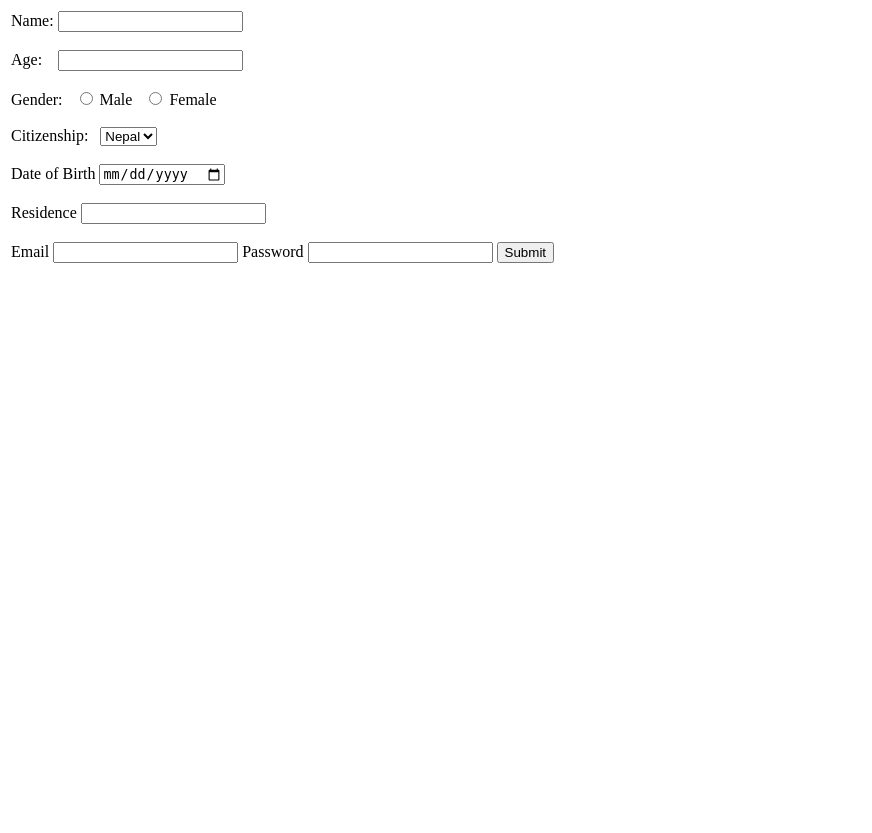
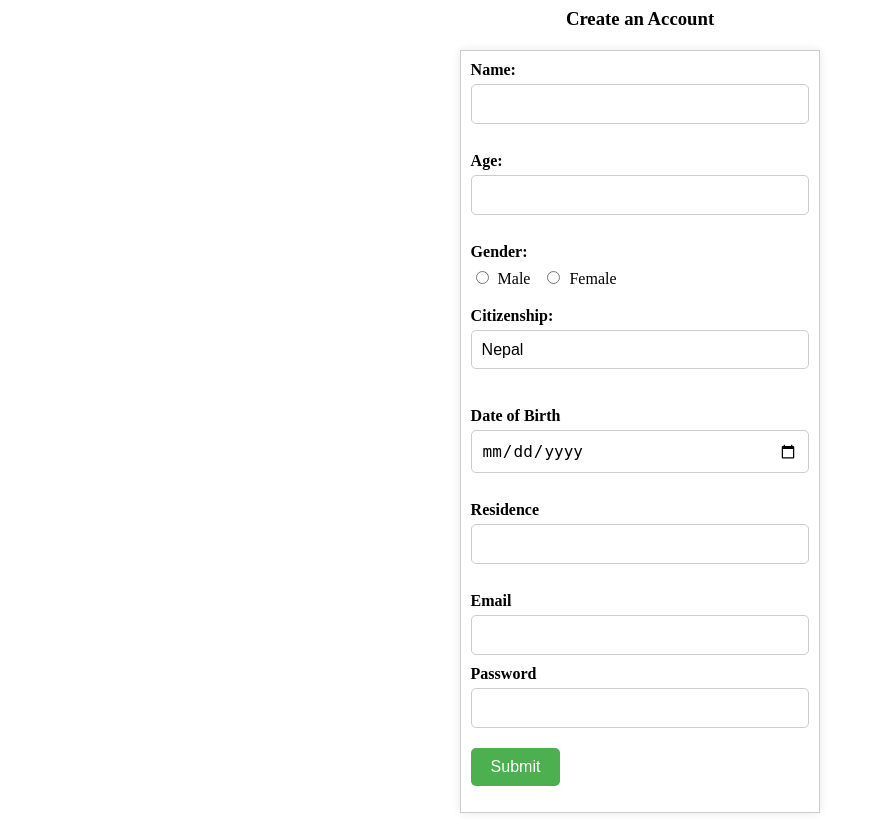
Before and after one commit to iloveginger/Php-Project, a PHP site: page /register.php in a window 1280 px wide. Shown: the whole page, without its empty margins (0-872 px from the left). Before the commit the page ends 263 px from the top, so only its background shows below. Run offline with PHP 8.4, Linux system fonts and the light colour scheme.

Commit message:
Add files via upload

```diff
--- a/register.php
+++ b/register.php
@@ -1,3 +1,111 @@
+<html>
+
+<body>
+    <style>
+/* Apply basic styles to the form elements */
+form label {
+  display: block;
+  margin-bottom: 5px;
+  font-weight: bold;
+}
+
+form input[type="text"],
+form input[type="email"],
+form input[type="password"],
+form select {
+  width: 100%;
+  padding: 10px;
+  border-radius: 5px;
+  border: 1px solid #ccc;
+  margin-bottom: 10px;
+  font-size: 16px;
+}
+
+form input[type="number"] {
+  width: 100%;
+  padding: 10px;
+  border-radius: 5px;
+  border: 1px solid #ccc;
+  margin-bottom: 10px;
+  font-size: 16px;
+}
+
+form input[type="radio"] {
+  margin: 5px;
+}
+
+form label[for="date"],
+form label[for="residence"] {
+  margin-top: 10px;
+  display: inline-block;
+}
+
+form input[type="date"] {
+  width: 100%;
+  padding: 10px;
+  border-radius: 5px;
+  border: 1px solid #ccc;
+  margin-bottom: 10px;
+  font-size: 16px;
+}
+
+/* Style the submit button */
+form input[type="submit"] {
+  background-color: #4CAF50;
+  color: #fff;
+  padding: 10px 20px;
+  border: none;
+  border-radius: 5px;
+  cursor: pointer;
+  font-size: 16px;
+  margin-top: 10px;
+}
+
+/* Style the table and table cell */
+table {
+  margin: 20px auto;
+  max-width: 800px;
+  background-color: #fff;
+  border-collapse: collapse;
+  border-radius: 5px;
+  box-shadow: 0 0 10px rgba(0, 0, 0, 0.1);
+}
+
+table td {
+  padding: 10px;
+  border: 1px solid #ccc;
+}
+
+/* Apply some styles to the radio buttons and select menu */
+form input[type="radio"] + label:before {
+  content: '';
+  display: inline-block;
+  width: 12px;
+  height: 12px;
+  margin-right: 5px;
+  border-radius: 50%;
+  border: 1px solid #ccc;
+  background-color: #fff;
+}
+
+form input[type="radio"]:checked + label:before {
+  background-color: #4CAF50;
+}
+
+select {
+  appearance: none;
+  -webkit-appearance: none;
+  padding: 10px;
+  background-color: #fff;
+  border: 1px solid #ccc;
+  border-radius: 5px;
+  cursor: pointer;
+}
+
+    </style>
+ <label for = "head">
+    <center><h3>Create an Account</h3></center>
+</label>
 <table>
             <td>
                 <form method="post" action = "insert.php">
@@ -31,7 +139,7 @@
                     <br>
 
                     <label for= "email">Email</label>
-                        <input type = "email" id = "email" name = "email">
+                        <input type = "email" id = "email" name = "email"><br>
 
                     <label for= "password">Password</label>
                         <input type = "password" id = "password" name = "password">
@@ -39,3 +147,7 @@
                     <input type = "submit"> &nbsp;&nbsp;&nbsp;
 
                 </form>
+</td>
+</table>
+</body>
+</html>
```
